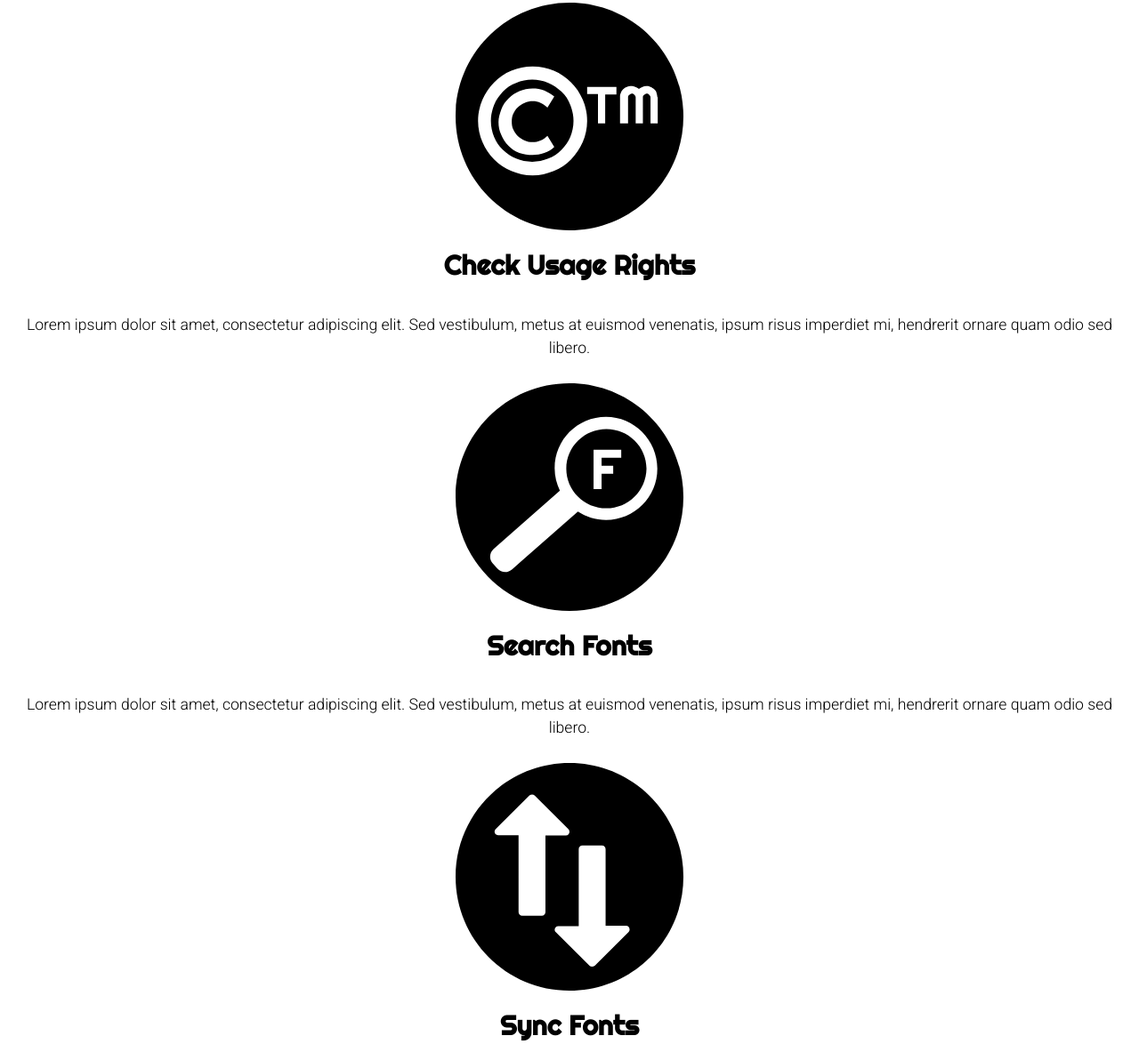
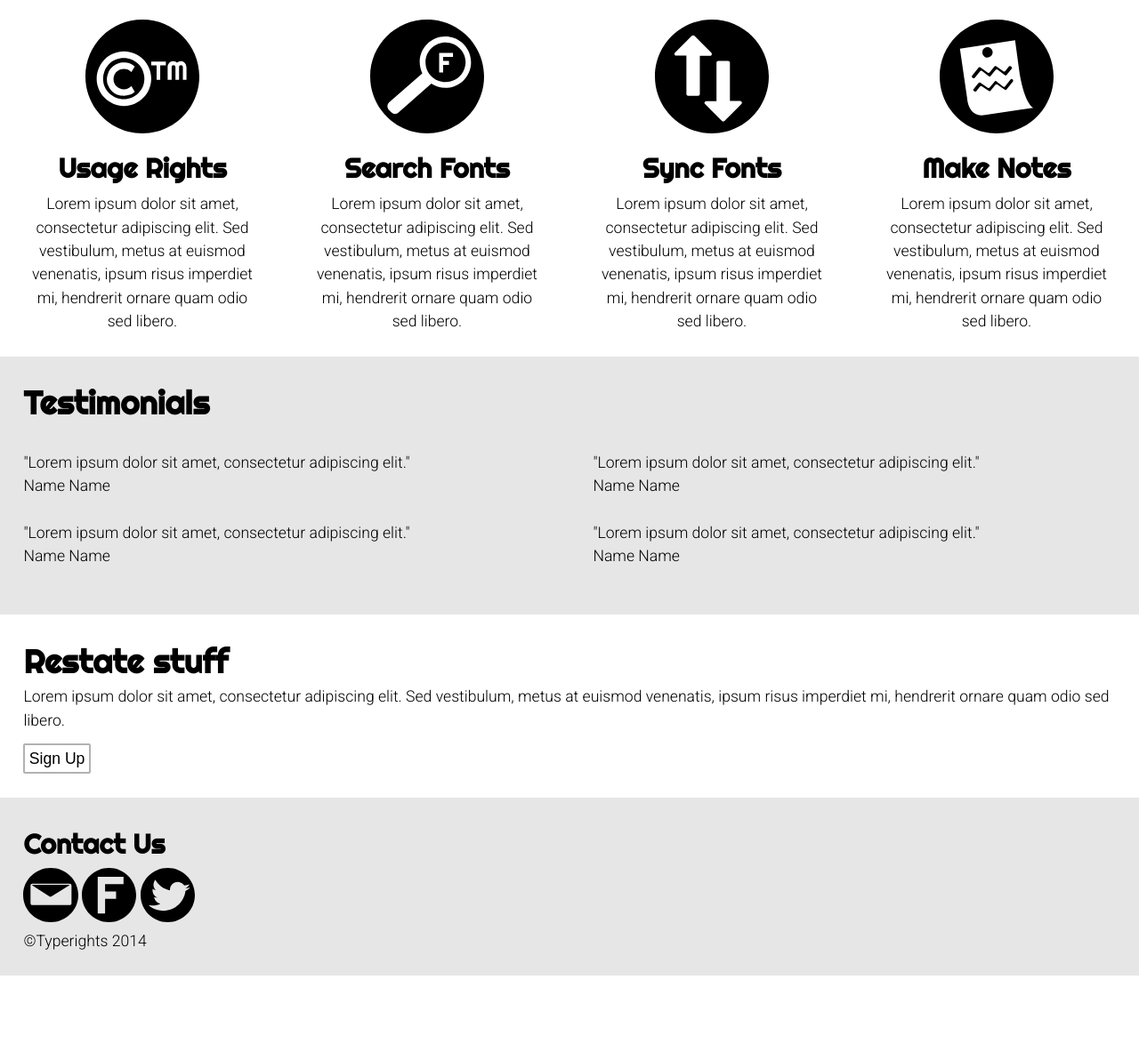
Before and after one commit to valeriebordeleau/saas, a plain HTML site: page index.html in a window 1280 px wide. Shown: the part 1148-2331 px from the top of the page at 89% size. After the commit the page ends 2245 px from the top, so only its background shows below. Drawn offline with Linux system fonts and the light colour scheme.

Commit message:
Fixes and Grid added

```diff
--- a/css/main.css
+++ b/css/main.css
@@ -28,9 +28,13 @@ body {
 }
 
 .touricon {
-    width: 20%;
+    width: 40%;
     display: block;
     margin: 0 auto;
+}
+
+.nav {
+    list-style: none;
 }
 
 .nav a,
@@ -39,6 +43,7 @@ body {
     display: block;
     text-align: left;
     text-decoration: none;
+    color: black;
 }
 
 .banner {
@@ -47,10 +52,11 @@ body {
 
 .header {
     text-align:right;
-    background-color: rgba(230,230,230,0.6);
+    background-color: rgba(0,0,0,0.7);
     position:absolute;
     width: 100%;
     margin-top: 35%;
+    color: white;
 }
 
 .intro {
@@ -58,11 +64,12 @@ body {
 }
 
 .socialicons {
-    width: 8%;
+    width: 20%;
 }
 
 .billboard {
-    width: 100%
+    width: 100%;
+    display: block;
 }
 
 .medium {
@@ -83,11 +90,30 @@ body {
 .linkicons {
 }
 
+button {
+    font-size: 1rem;
+    font-family:font-family:normal 100%/1.5 'Roboto', sans-serif;
+    padding: .25rem;
+    background-color: white;
+    border: 2px solid #B2B2B2;
+    border-radius:2px;
+}
+
+
 @media only screen and (min-width: 25em) {
+     .socialicons {
+        width: 15%;
+    }
 }
 
 @media only screen and (min-width: 38em) {
+     .socialicons {
+        width: 8%;
+    }
 }
 
 @media only screen and (min-width: 60em) {
+    .socialicons {
+        width: 5%;
+    }
 }
--- a/css/typography.css
+++ b/css/typography.css
@@ -28,7 +28,7 @@ html {
 
 .intro {
     font-weight: 300;
-    color: white;
+    color: #666;
 }
 
 .center {
--- a/index.html
+++ b/index.html
@@ -30,40 +30,67 @@
     </div>
 </header>
 
-    <p class="intro gutter island dark">Lorem ipsum dolor sit amet, consectetur adipiscing elit. Sed vestibulum, metus at euismod venenatis, ipsum risus imperdiet mi, hendrerit ornare quam odio sed libero. Nullam cursus mattis nunc sed ultrices. In hac habitasse platea dictumst. Morbi id leo non diam porttitor tempor.</p>
+    <p class="intro gutter island light mega">Lorem ipsum dolor sit amet, consectetur adipiscing elit. Sed vestibulum, metus at euismod venenatis, ipsum risus imperdiet mi, hendrerit ornare quam odio sed libero. Nullam cursus mattis nunc sed ultrices. In hac habitasse platea dictumst. Morbi id leo non diam porttitor tempor.</p>
 
+<div class="grid">
+    <div class="unit unit-s-1 unit-m-1-2 unit-l-1-4">
         <img src="images/logo-copyrights.svg" class="touricon pad-bottom-half">
 
-<h2 class="tera center">Check Usage Rights</h2>
+        <h2 class="tera center push-0">Usage Rights</h2>
             <p class="center gutter">Lorem ipsum dolor sit amet, consectetur adipiscing elit. Sed vestibulum, metus at euismod venenatis, ipsum risus imperdiet mi, hendrerit ornare quam odio sed libero.</p>
+</div>
 
+<div class="unit unit-s-1 unit-m-1-2 unit-l-1-4">
     <img src="images/logo-search.svg" class="touricon pad-bottom-half">
 
-<h2 class="tera center">Search Fonts</h2>
+    <h2 class="tera center push-0">Search Fonts</h2>
         <p class="center gutter">Lorem ipsum dolor sit amet, consectetur adipiscing elit. Sed vestibulum, metus at euismod venenatis, ipsum risus imperdiet mi, hendrerit ornare quam odio sed libero.</p>
+</div>
 
+<div class="unit unit-s-1 unit-m-1-2 unit-l-1-4">
     <img src="images/logo-sync.svg" class="touricon pad-bottom-half">
 
-<h2 class="tera center">Sync Fonts</h2>
+    <h2 class="tera center push-0">Sync Fonts</h2>
         <p class="center gutter">Lorem ipsum dolor sit amet, consectetur adipiscing elit. Sed vestibulum, metus at euismod venenatis, ipsum risus imperdiet mi, hendrerit ornare quam odio sed libero.</p>
+</div>
 
+<div class="unit unit-s-1 unit-m-1-2 unit-l-1-4">
     <img src="images/logo-notes.svg" class="touricon pad-bottom-half">
 
-<h2 class="tera center">Make Notes</h2>
+    <h2 class="tera center push-0">Make Notes</h2>
         <p class="center gutter">Lorem ipsum dolor sit amet, consectetur adipiscing elit. Sed vestibulum, metus at euismod venenatis, ipsum risus imperdiet mi, hendrerit ornare quam odio sed libero.</p>
+</div>
+</div>
 
 <div class="testimonials light pad-top pad-bottom">
     <h2 class="gutter quote">Testimonials</h2>
-<p class="gutter quote">"Lorem ipsum dolor sit amet, consectetur adipiscing elit."</p>
-<p class="gutter quote">"Lorem ipsum dolor sit amet, consectetur adipiscing elit."</p>
-<p class="gutter quote">"Lorem ipsum dolor sit amet, consectetur adipiscing elit."</p>
-<p class="gutter quote">"Lorem ipsum dolor sit amet, consectetur adipiscing elit."</p>
+    <div class="grid">
+        <div class="unit unit-s-1 unit-m-1-2 unit-l-1-2">
+        <p class="gutter quote push-0">"Lorem ipsum dolor sit amet, consectetur adipiscing elit."</p>
+            <p class="name gutter">Name Name</p>
+            </div>
+
+       <div class="unit unit-s-1 unit-m-1-2 unit-l-1-2">
+    <p class="gutter quote push-0">"Lorem ipsum dolor sit amet, consectetur adipiscing elit."</p>
+            <p class="name gutter">Name Name</p>
+    </div>
+
+     <div class="unit unit-s-1 unit-m-1-2 unit-l-1-2">
+    <p class="gutter quote push-0">"Lorem ipsum dolor sit amet, consectetur adipiscing elit."</p>
+            <p class="name gutter">Name Name</p>
+    </div>
+
+    <div class="unit unit-s-1 unit-m-1-2 unit-l-1-2">
+    <p class="gutter quote push-0">"Lorem ipsum dolor sit amet, consectetur adipiscing elit."</p>
+            <p class="name gutter">Name Name</p>
+    </div>
+    </div>
 </div>
 
 <h2 class="gutter pad-top push-0">Restate stuff</h2>
-<p class="gutter">Lorem ipsum dolor sit amet, consectetur adipiscing elit. Sed vestibulum, metus at euismod venenatis, ipsum risus imperdiet mi, hendrerit ornare quam odio sed libero.</p>
+<p class="gutter push-0">Lorem ipsum dolor sit amet, consectetur adipiscing elit. Sed vestibulum, metus at euismod venenatis, ipsum risus imperdiet mi, hendrerit ornare quam odio sed libero.</p>
 
-<div class="button pad-bottom gutter">
+<div class="button pad-top-half pad-bottom gutter">
 <button>Sign Up</button>
 </div>
 
@@ -81,7 +108,7 @@
 </div>
 
 <div class="Copyrights">
-<p class="gutter">©Typerights 2014</p>
+<p class="gutter pad-bottom push-0">©Typerights 2014</p>
 </div>
 
 </div>
```
Lines whose indentation alone changed are shown as unchanged.
